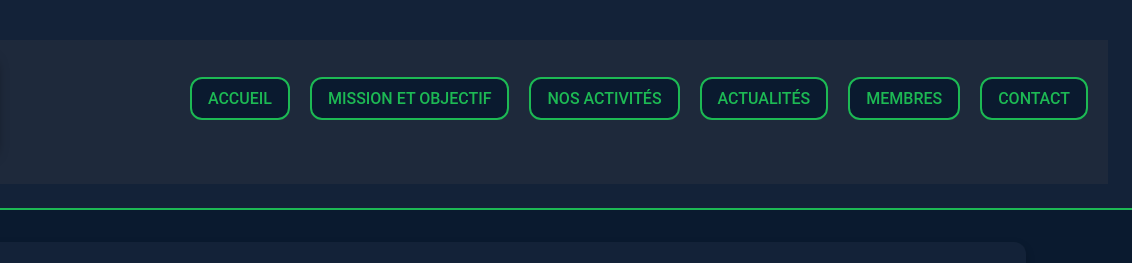
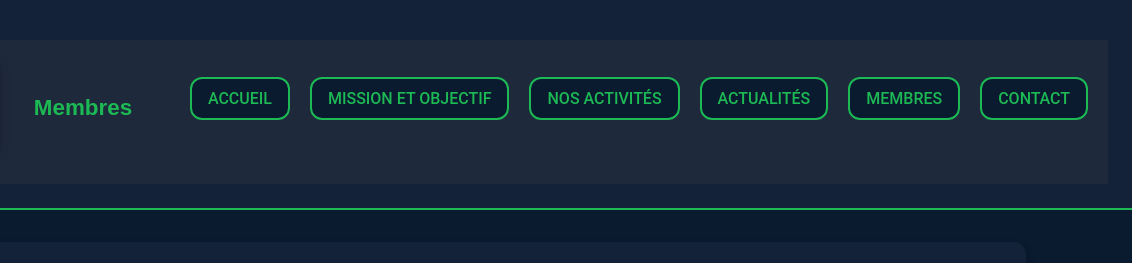
Before and after one commit to ARTL-sys/artlogistique, a plain HTML site: page membres.html in a window 1280 px wide. Shown: the top 263 px of the page, 148-1280 px from the left. Drawn offline with Linux system fonts and the light colour scheme.

Commit message:
Update membres.html

```diff
--- a/membres.html
+++ b/membres.html
@@ -15,6 +15,7 @@
         <nav class="navbar">
 
           <div class="logo"><img src="img/IMG_9481.jpg" alt="Logo ARTL" style="max-width: 100px; height: auto;"></div>
+            <h1>Membres</h1>
 
           <div class="menu-toggle" id="menu-toggle">
             <span class="bar"></span>
```
